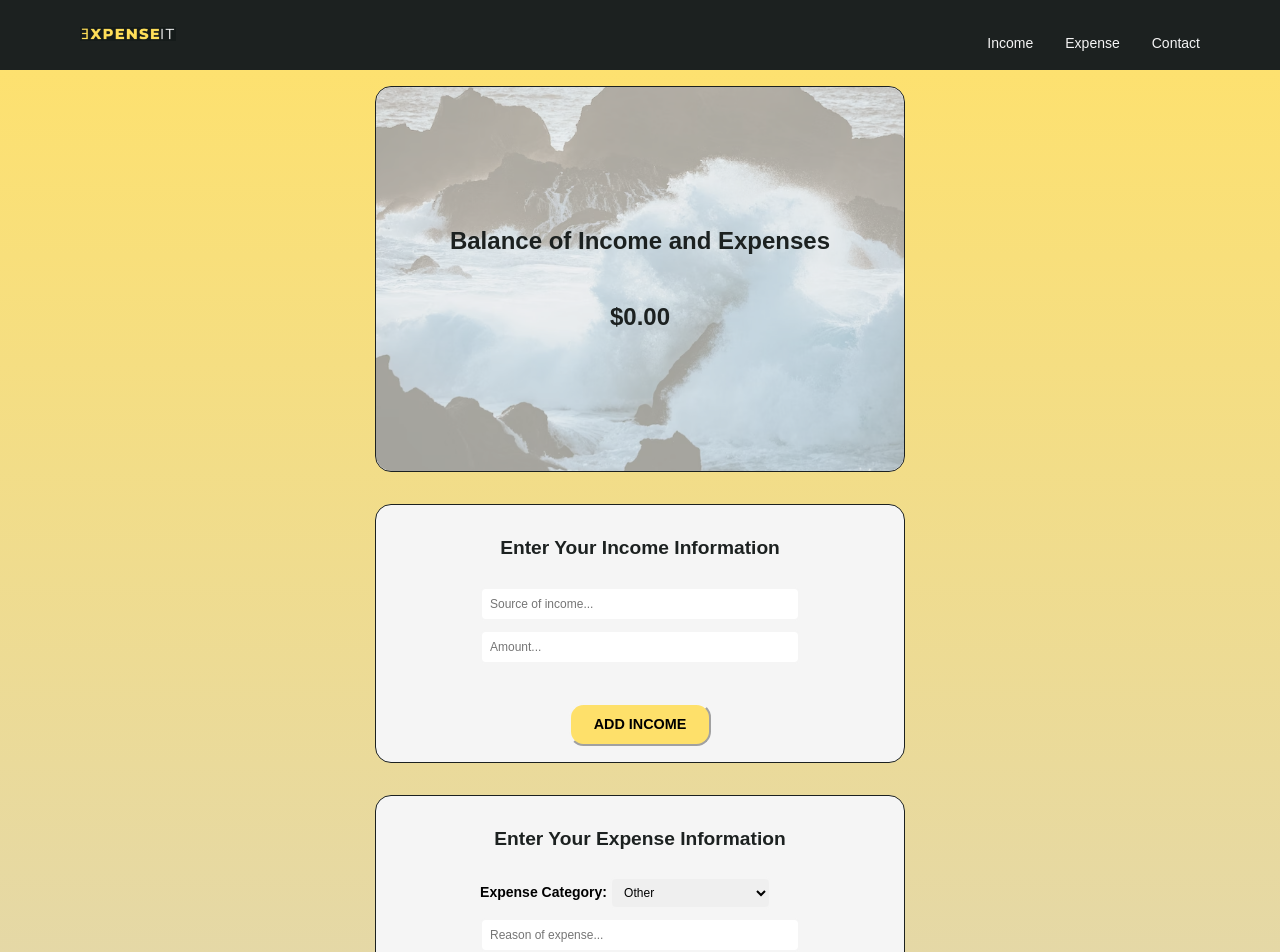
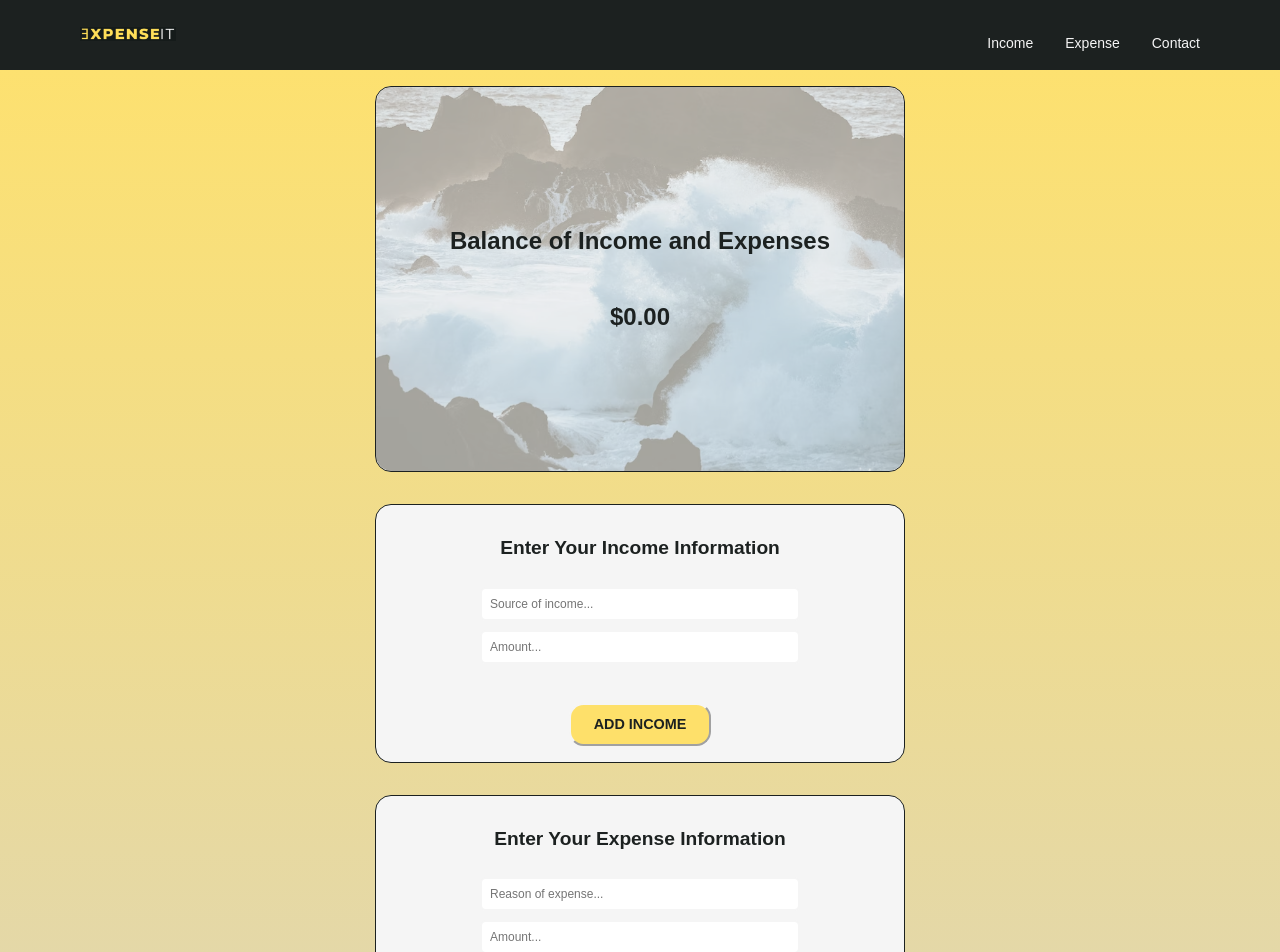
Before and after one commit to Tesfaye-Eshetie/expense-tracker, a React (Vite) app: page / in a window 1280 px wide. Shown: the top 952 px of the page. Built offline with nearby package versions, Linux system fonts and the light colour scheme; no server answers.

Commit message:
Removed expense category

```diff
--- a/src/App.css
+++ b/src/App.css
@@ -168,6 +168,7 @@ button {
   text-align: center;
   text-transform: uppercase;
   background-color: var(--clr-primary);
+  color: var(--clr-dark);
   border-radius: 1em;
   cursor: pointer;
   border-color: var(--clr-light);
@@ -180,7 +181,6 @@ button {
 }
 button:hover {
   background-color: var(--clr-light);
-  color: #000;
 }
 .input-control {
   display: flex;
--- a/src/components/ExpenseForm.jsx
+++ b/src/components/ExpenseForm.jsx
@@ -43,34 +43,6 @@ export default function ExpenseForm() {
       <fieldset>
         <legend>Enter Your Expense Information</legend>
         <div className="input-control">
-          <div id="input-flex">
-            <label className="label">
-              Expense Category:
-              <select
-                name="category"
-                value={expense.category || "other"}
-                onChange={handleChange}
-              >
-                <option value="Amazon">Amazon</option>
-                <option value="Clothing">Clothing</option>
-                <option value="Education">Education</option>
-                <option value="Entertainment">Entertainment</option>
-                <option value="Food">Food and Drinks</option>
-                <option value="Grocery">Grocery</option>
-                <option value="Household">Household Supplies</option>
-                <option value="Miscellaneous">Miscellaneous</option>
-                <option value="Mortgage/Rent">Mortgage/Rent</option>
-                <option value="Personal">Personal Care</option>
-                <option value="Pets">Pets</option>
-                <option value="Transportation">Transportation</option>
-                <option value="Travel">Travel</option>
-                <option value="Utilities">Utilities</option>
-                <option value="other">Other</option>
-              </select>
-            </label>
-          </div>
-        </div>
-        <div className="input-control">
           <input
             type="text"
             name="item"
```
